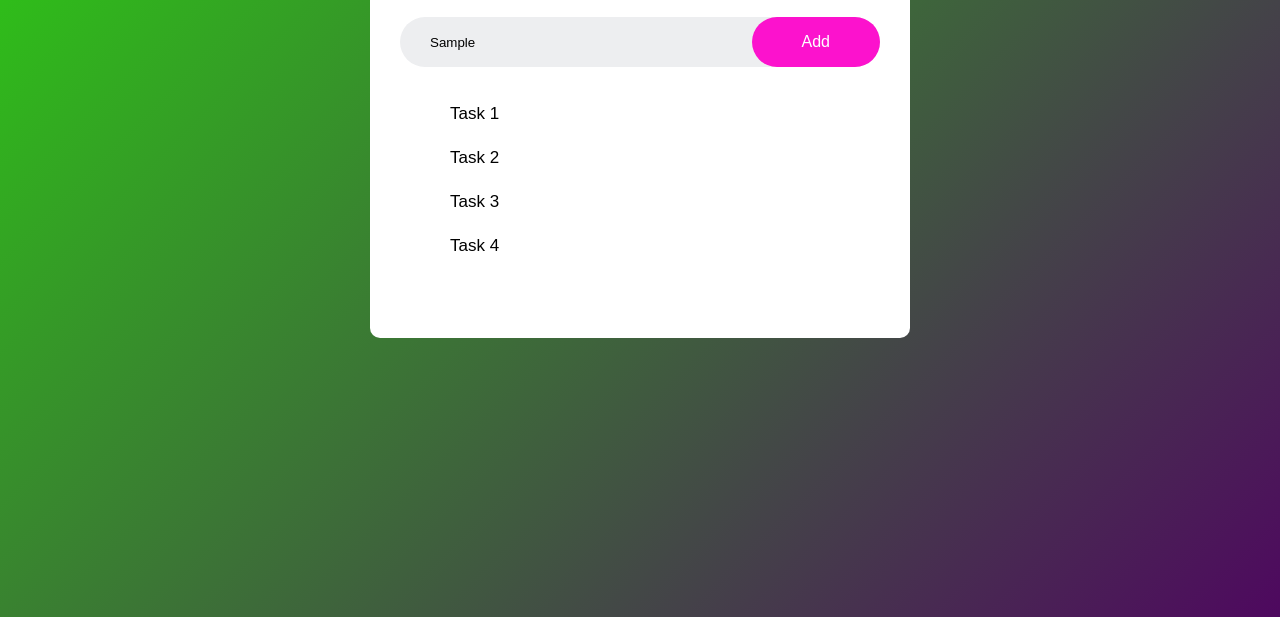
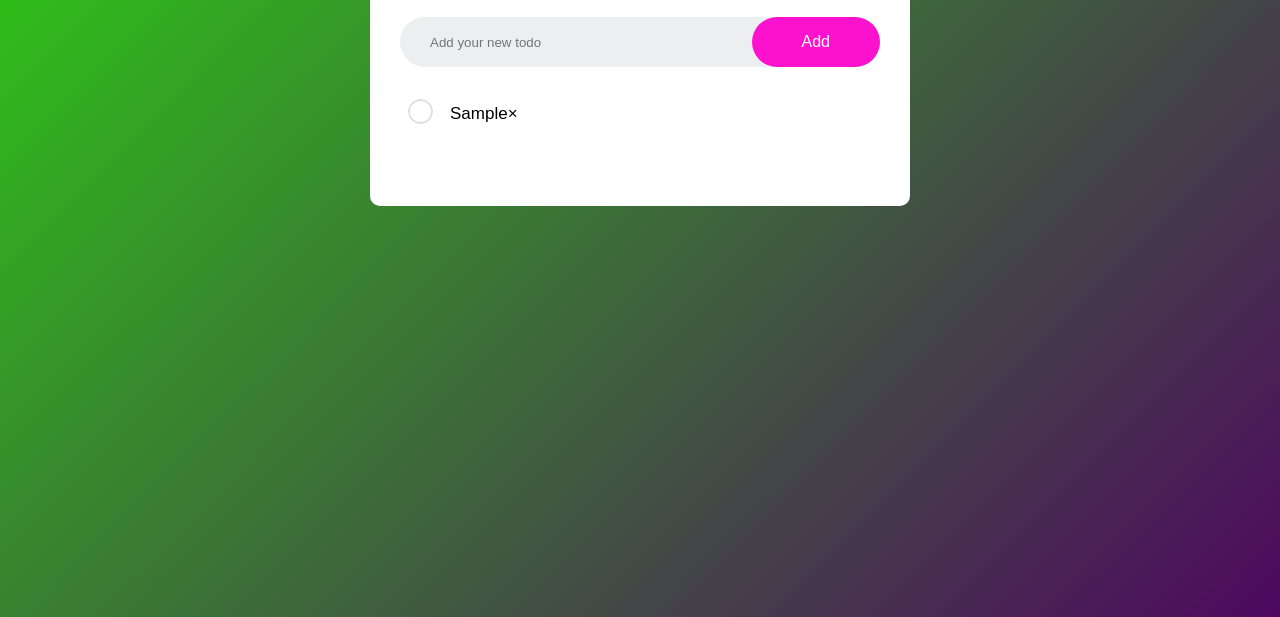
Before and after one commit to Addhyan01/todo-list, a plain HTML site: page index.html in a window 1280 px wide. Both pictures are taken after typing "Sample" into the empty fields and a click on the button "Add". Shown: the part 183-800 px from the top of the page. Drawn offline with Linux system fonts and the light colour scheme.

Commit message:
addtask button is working

```diff
--- a/index.html
+++ b/index.html
@@ -17,14 +17,14 @@
 
             </div>
             <ul id="list-container">
-                <li>Task 1</li>
+                <!-- <li class="cheked">Task 1</li>
                 <li>Task 2</li>
                 <li>Task 3</li>
-                <li>Task 4</li>
+                <li>Task 4</li> -->
             </ul>
         </div>
 
     </div>
-
+    <script src="script.js"></script>
 </body>
 </html>
--- a/script.js
+++ b/script.js
@@ -0,0 +1,20 @@
+const inputdata = document.getElementById("input-box");
+const list = document.getElementById("list-container");
+
+function addTask(){
+    if(inputdata.value == ''){
+        alert("Insert data first");
+    }
+    else{
+
+        var lii = document.createElement("li");
+        lii.innerHTML = inputdata.value;
+        list.appendChild(lii)
+
+        var span = document.createElement("span");
+        span.innerHTML = "\u00d7";
+        lii.appendChild(span)
+
+    }
+    inputdata.value = '';
+}
--- a/style.css
+++ b/style.css
@@ -69,3 +69,33 @@ ul li {
     user-select: none;
     cursor: pointer;
 }
+
+ul li::before{
+    content: '';
+    width: 25px;
+    height: 25px;
+    background-image: url(images/unchecked.png);
+    position: absolute;
+    border-radius: 50%;
+    background-size: cover;
+    background-position: center;
+    top: 7px;
+    left: 8px;
+
+
+}
+
+ul li.cheked{
+
+    color: #002765;
+    text-decoration: line-through;
+
+
+}
+ul li.cheked::before{
+    content: "";
+    background-image: url(images/checked.png);
+
+
+
+}
```
